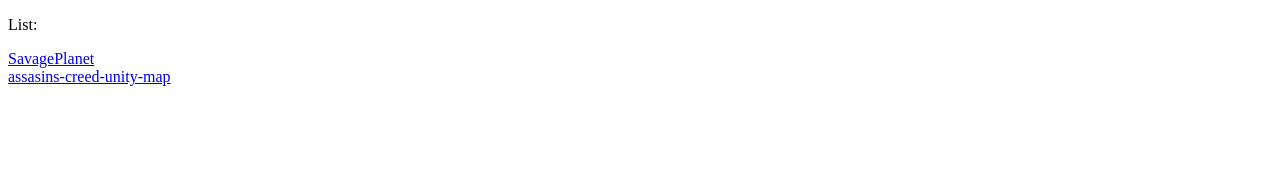
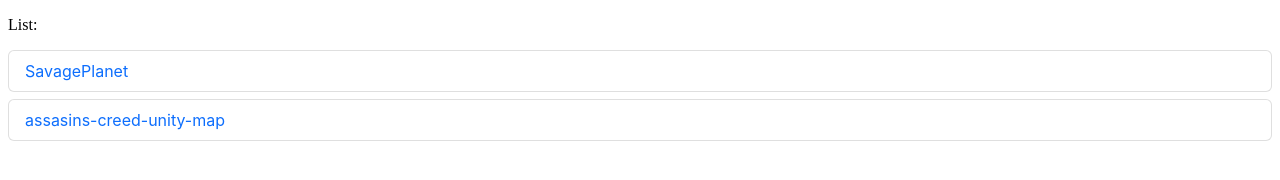
Before and after one commit to str79/str79.github.io, a plain HTML site: page index.html in a window 1280 px wide. Drawn offline with Linux system fonts and the light colour scheme.

Commit message:
upd
styling

```diff
--- a/index.html
+++ b/index.html
@@ -4,13 +4,19 @@
 		<meta charset="UTF-8">
 		<title>Document</title>
 		<meta name="viewport" content="width=device-width, initial-scale=1.0">
+		<link rel="stylesheet" href="io.css">
 	</head>
 	<body>
 		<p>
 			List:
 		</p>
+		<ul class="maimlist">
+			<li>
 				<a href="/SavagePlanet/">SavagePlanet</a>
-	<br>
+			</li>
+			<li>
 				<a href="/assasins-creed-unity-map/">assasins-creed-unity-map</a>
+			</li>
+		</ul>
 	</body>
 </html>
--- /dev/null
+++ b/io.css
@@ -0,0 +1,69 @@
+/* Стилизация ul как Bootstrap list-group */
+
+ul{
+    padding-left: 0;
+    margin-top: 0;
+    margin-bottom: 1rem;
+    font-family: -apple-system, BlinkMacSystemFont, "Segoe UI", Roboto, "Helvetica Neue", Arial, sans-serif;
+    font-size: 1rem;
+    line-height: 1.5;
+    color: #212529;
+    list-style: none; /* убираем стандартные маркеры */
+}
+
+ul li {
+    position: relative;
+    display: block;
+    padding: 0.5rem 1rem;
+    margin-bottom: -1px; /* чтобы не было двойного бордюра между элементами */
+    background-color: #fff;
+    border: 1px solid rgba(0,0,0,.125);
+    border-radius: 0.375rem; /* как у кнопок Bootstrap */
+    margin-top: 0.5rem;
+    transition: background-color 0.15s ease-in-out, border-color 0.15s ease-in-out;
+}
+
+/* Первый элемент — скругление сверху */
+ul li:first-child {
+    border-top-left-radius: 0.375rem;
+    border-top-right-radius: 0.375rem;
+}
+
+/* Последний элемент — скругление снизу */
+ul li:last-child {
+    margin-bottom: 0;
+    border-bottom-left-radius: 0.375rem;
+    border-bottom-right-radius: 0.375rem;
+}
+
+/* Hover-эффект как у кнопок */
+ul li:hover {
+    background-color: #f8f9fa;
+    border-color: #0d6efd;
+    z-index: 1;
+}
+
+/* Стиль для ссылок внутри li */
+ul li a {
+    color: #0d6efd;
+    text-decoration: none;
+    display: block;
+    transition: color 0.15s ease-in-out;
+}
+
+ul li a:hover {
+    color: #0a58ca;
+    text-decoration: underline;
+}
+
+/* Если есть вложенные списки — стилизуем их отдельно */
+ul ul {
+    margin: 0.5rem 0;
+    padding-left: 0;
+}
+
+ul ul li {
+    border-left: 3px solid #0d6efd; /* акцент слева для вложенных */
+    border-radius: 0;
+    padding-left: 0.75rem;
+}
```
Lines whose indentation alone changed are shown as unchanged.
